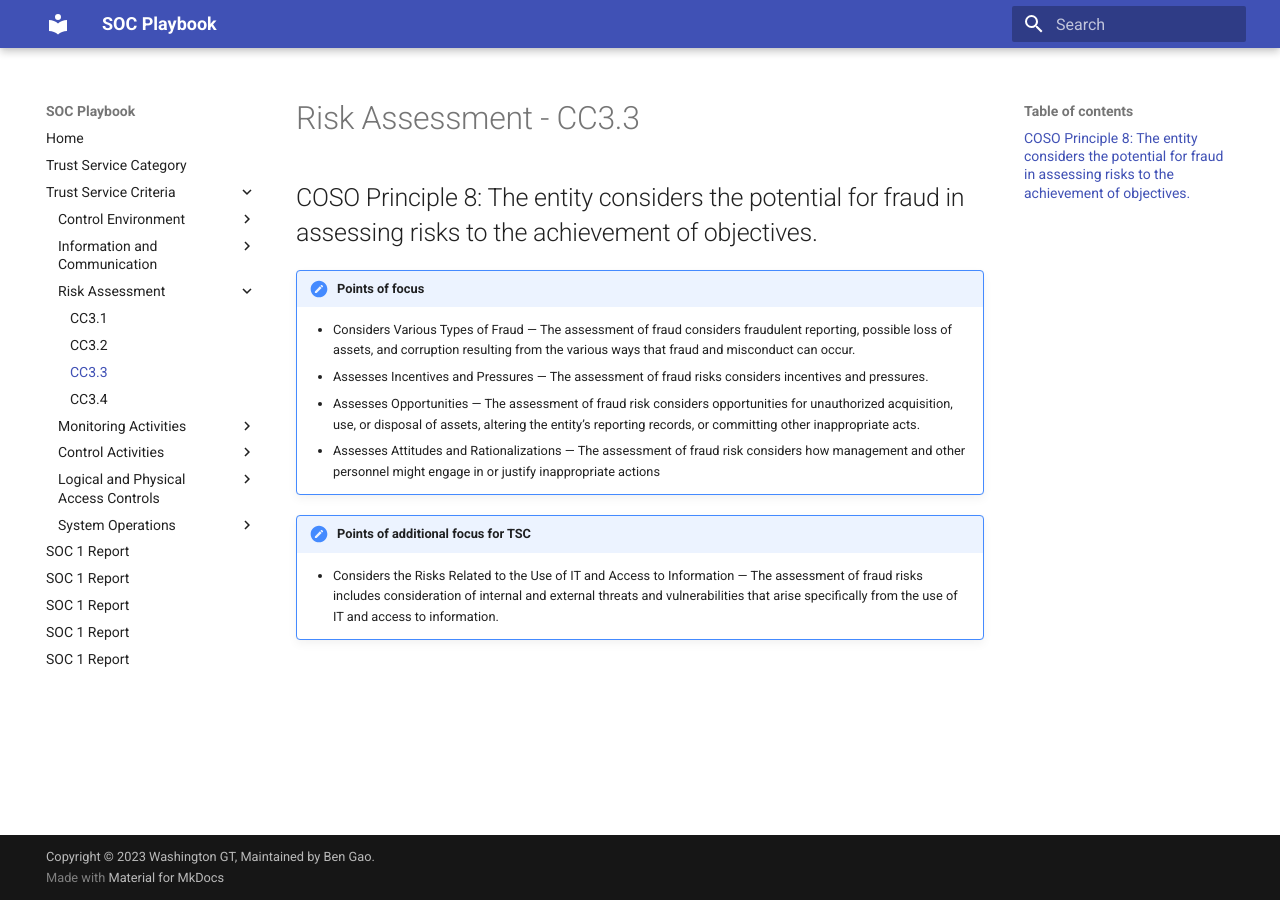
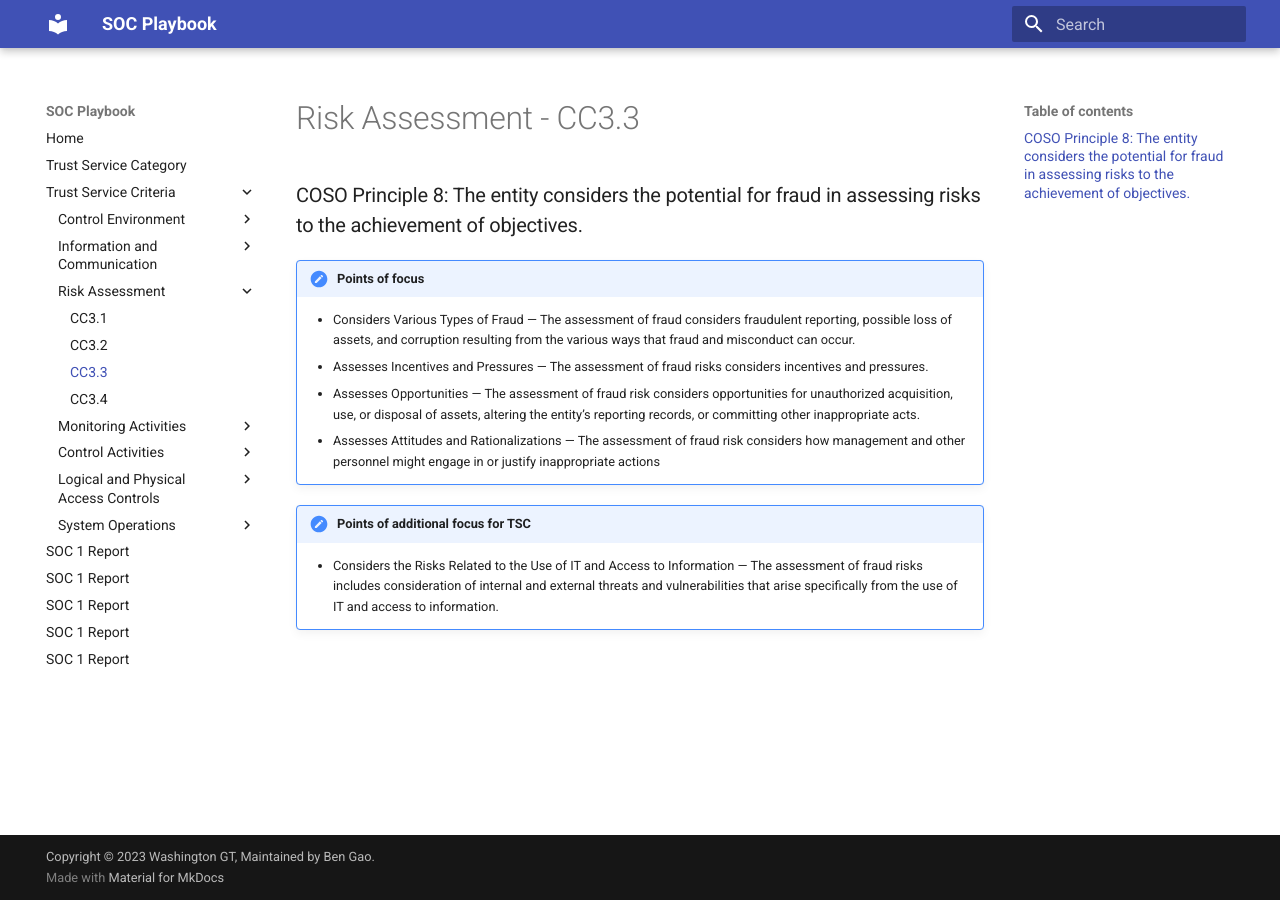
Before and after one commit to WashingtonGT/soc-playbook, an MkDocs documentation site: the page built from docs/tsc/cc3-3.md, in a window 1280 px wide. Built offline with MkDocs 1.6.1 and Material for MkDocs 9.7.7, drawn with Linux system fonts in a browser that asks for light colours.

Commit message:
Update cc3-3.md

```diff
--- a/docs/tsc/cc3-3.md
+++ b/docs/tsc/cc3-3.md
@@ -1,6 +1,6 @@
 #  Risk Assessment - CC3.3
 
-## COSO Principle 8: The entity considers the potential for fraud in assessing risks to the achievement of objectives.
+### COSO Principle 8: The entity considers the potential for fraud in assessing risks to the achievement of objectives.
 
 
 !!! note "Points of focus"
```
